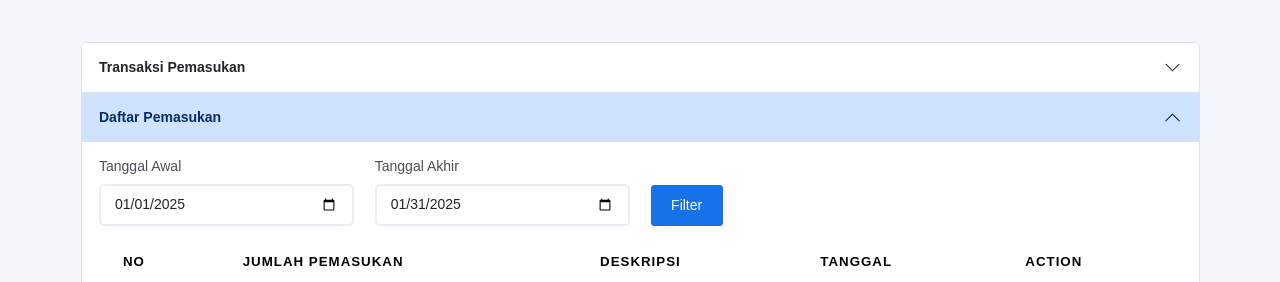
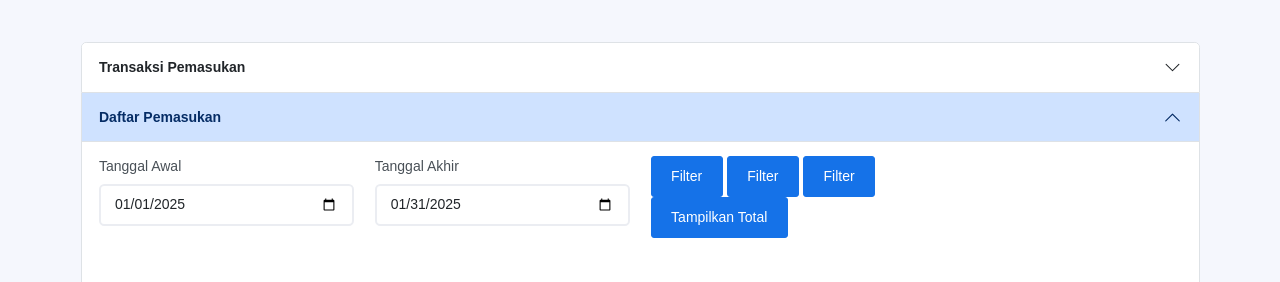
Before and after one commit to yunuslnk/bukukas, a Flask app: page /transaksi in a window 1280 px wide, after a click on "Daftar Pemasukan". Shown: the part 51-333 px from the top of the page. Run offline with Flask 3, Linux system fonts and the light colour scheme; the visitor is signed in with stand-in values (Sample User, id 1); data that the repository does not hold is empty; some libraries are stand-ins or nearby versions.

Commit message:
update total

```diff
--- a/app.py
+++ b/app.py
@@ -327,6 +327,62 @@ def show_tables():
 #         return redirect(url_for('login'))
 
 #bulan berjalan = format uang
+# @app.route('/transaksi', methods=['GET'])
+# def transaksi():
+#     if 'username' in session and session['role'] in ['admin', 'user']:
+#         try:
+#             username = session['username']
+#             conn = get_db_connection()
+#             cursor = conn.cursor()
+
+#             # Ambil tanggal hari ini
+#             today = datetime.today()
+
+#             # Default untuk bulan berjalan (tanggal awal dan akhir bulan)
+#             first_day_of_month = today.replace(day=1)
+#             last_day_of_month = (first_day_of_month + timedelta(days=32)).replace(day=1) - timedelta(days=1)
+
+#             # Ambil tanggal awal dan akhir dari query parameters atau gunakan default bulan berjalan
+#             start_date = request.args.get('start_date', first_day_of_month.strftime('%Y-%m-%d'))
+#             end_date = request.args.get('end_date', last_day_of_month.strftime('%Y-%m-%d'))
+
+#             # Query dasar untuk mengambil transaksi pemasukan
+#             query = 'SELECT id, amount, description, created_at FROM pemasukan2 WHERE user_id = ?'
+#             params = [session['user_id']]
+
+#             # Jika tanggal awal dan akhir diisi, tambahkan kondisi filter ke query
+#             if start_date and end_date:
+#                 query += ' AND created_at BETWEEN ? AND ?'
+#                 params.extend([start_date, end_date])
+
+#             cursor.execute(query, params)
+#             pemasukan_data = cursor.fetchall()
+
+#             # Format tanggal dan nominal amount
+#             formatted_pemasukan_data = []
+#             for pemasukan in pemasukan_data:
+#                 # Format 'created_at' menjadi 'DD-MM-YYYY'
+#                 formatted_date = pemasukan[3].strftime('%d-%m-%Y')
+
+#                 # Format amount dengan Rp dan separator ribuan tanpa dua digit di belakang
+#                 formatted_amount = f"Rp. {int(pemasukan[1]):,}".replace(',', '.')
+
+#                 # Tambahkan ke list dengan tanggal dan nominal yang sudah diformat
+#                 formatted_pemasukan_data.append((pemasukan[0], formatted_amount, pemasukan[2], formatted_date))
+
+#             conn.close()
+
+#             # Kirim data yang diformat dan tanggal default ke template
+#             return render_template('transaksi.html', pemasukan_data=formatted_pemasukan_data, start_date=start_date, end_date=end_date, username=username)
+#         except Exception as e:
+#             flash(f'Error retrieving transactions: {e}', 'danger')
+#             return redirect(url_for('home'))
+#     else:
+#         flash('You need to login first!', 'danger')
+#         return redirect(url_for('login'))
+
+
+#total pemasukan
 @app.route('/transaksi', methods=['GET'])
 def transaksi():
     if 'username' in session and session['role'] in ['admin', 'user']:
@@ -358,6 +414,9 @@ def transaksi():
             cursor.execute(query, params)
             pemasukan_data = cursor.fetchall()
 
+            # Hitung total jumlah pemasukan
+            total_pemasukan = sum(pemasukan[1] for pemasukan in pemasukan_data)
+
             # Format tanggal dan nominal amount
             formatted_pemasukan_data = []
             for pemasukan in pemasukan_data:
@@ -370,16 +429,25 @@ def transaksi():
                 # Tambahkan ke list dengan tanggal dan nominal yang sudah diformat
                 formatted_pemasukan_data.append((pemasukan[0], formatted_amount, pemasukan[2], formatted_date))
 
+            # Format total pemasukan
+            formatted_total_pemasukan = f"Rp. {int(total_pemasukan):,}".replace(',', '.')
+
             conn.close()
 
-            # Kirim data yang diformat dan tanggal default ke template
-            return render_template('transaksi.html', pemasukan_data=formatted_pemasukan_data, start_date=start_date, end_date=end_date, username=username)
+            # Kirim data yang diformat, total pemasukan, dan tanggal default ke template
+            return render_template('transaksi.html',
+                                   pemasukan_data=formatted_pemasukan_data,
+                                   total_pemasukan=formatted_total_pemasukan,
+                                   start_date=start_date,
+                                   end_date=end_date,
+                                   username=username)
         except Exception as e:
             flash(f'Error retrieving transactions: {e}', 'danger')
             return redirect(url_for('home'))
     else:
         flash('You need to login first!', 'danger')
         return redirect(url_for('login'))
+
 
 
 #=======================================================================================================
--- a/templates/transaksi.html
+++ b/templates/transaksi.html
@@ -46,6 +46,32 @@
                         </div>
                         <div class="col-md-3 align-self-end">
                             <button type="submit" class="btn btn-primary">Filter</button>
+                            <button type="submit" class="btn btn-primary">Filter</button>
+                            <button type="submit" class="btn btn-primary">Filter</button>
+                                <button class="btn btn-primary" type="button" data-bs-toggle="collapse" data-bs-target="#collapseWidthExample" aria-expanded="false" aria-controls="collapseWidthExample" id="toggleButton">
+                                Tampilkan Total
+                                </button>
+                            <div style="min-height: 30px;">
+                                <div class="collapse collapse-horizontal" id="collapseWidthExample">
+                                    <div class="card card-body" style="width: 500px;">
+                                        <h5>Total Jumlah Pemasukan: {{ total_pemasukan }}</h5>
+                                    </div>
+                                </div>
+                            </div>
+                            <script>
+                                document.addEventListener('DOMContentLoaded', function () {
+                                    const toggleButton = document.getElementById('toggleButton');
+                                    const collapseElement = document.getElementById('collapseWidthExample');
+
+                                    collapseElement.addEventListener('show.bs.collapse', function () {
+                                        toggleButton.textContent = 'Sembunyikan Total';
+                                    });
+
+                                    collapseElement.addEventListener('hide.bs.collapse', function () {
+                                        toggleButton.textContent = 'Tampilkan Total';
+                                    });
+                                });
+                            </script>
                         </div>
                     </div>
                 </form>
```
